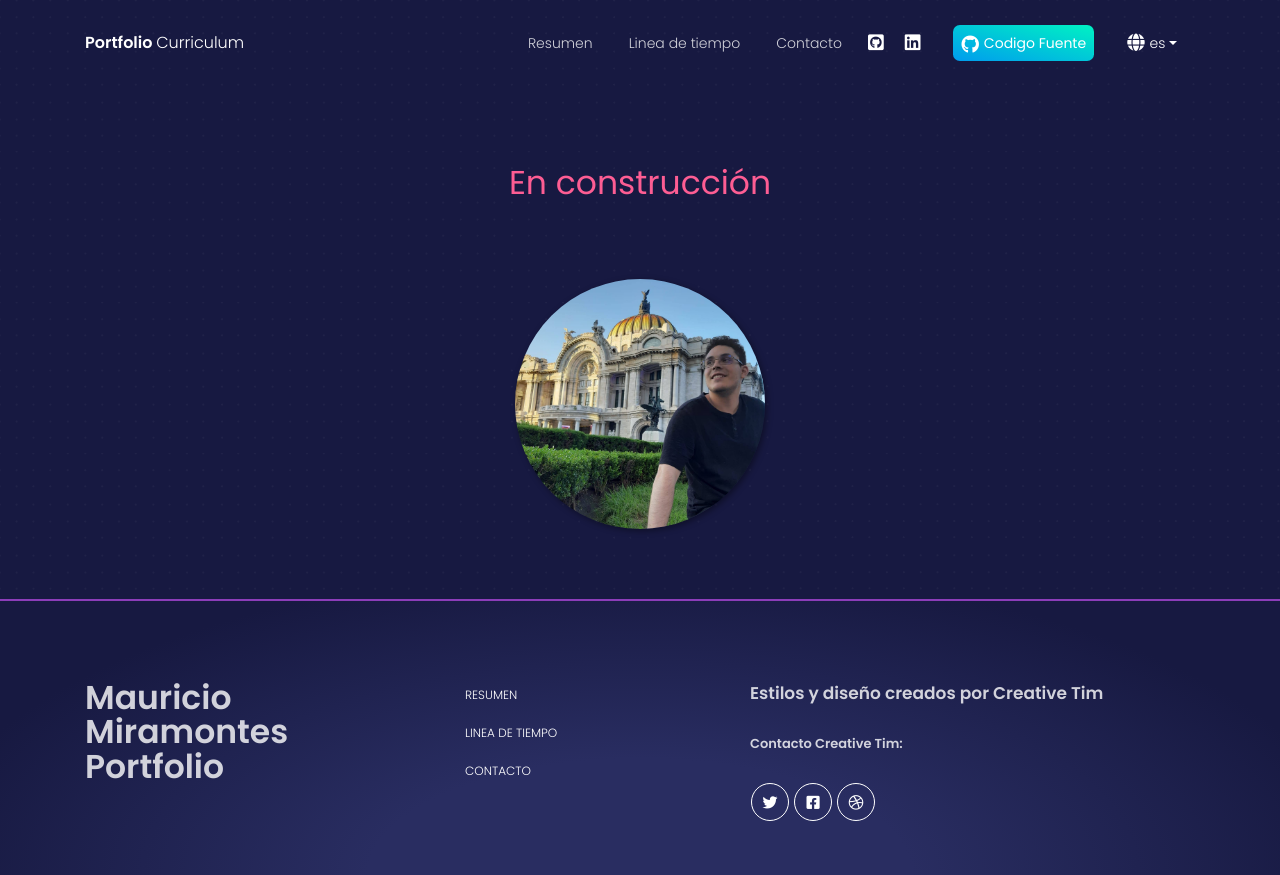
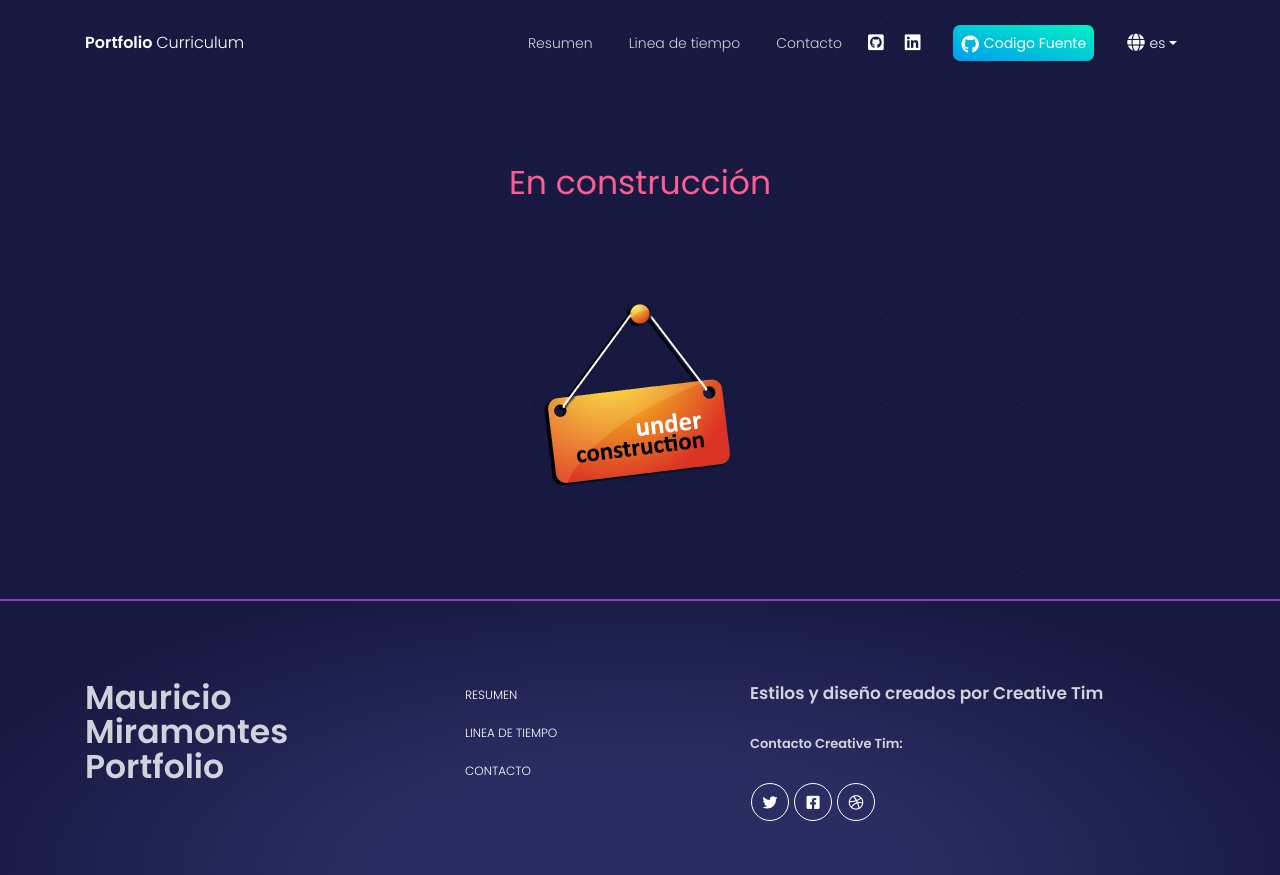
Before and after one commit to MauricioMiramontes/react-portfolio, a React (Create React App) app: page /linea-tiempo in a window 1280 px wide. Built offline with nearby package versions, Linux system fonts and the light colour scheme.

Commit message:
Se agrega imagen de construccion

```diff
--- a/src/views/LineaTiempo.js
+++ b/src/views/LineaTiempo.js
@@ -21,8 +21,8 @@ function LineaTiempo(props) {
               <Col lg="12" md="12" className="text-center mt-5">
                 <img
                   alt="perfil"
-                  className="img-fluid rounded-circle shadow-lg"
-                  src={require("assets/img/foto_perfil.jpg").default}
+                  className="img-fluid image"
+                  src={require("assets/img/construction.png").default}
                   style={{ width: "250px", height: "250px" }}
                 />
               </Col>
```
Also changed, not shown: src/assets/img/construction2.png (added).
